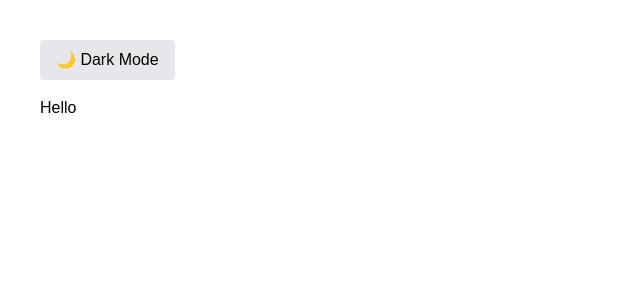
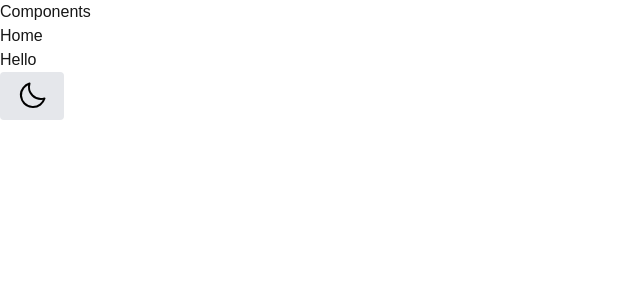
Before and after one commit to ArmanAhmedDev/kyden_ui, a Next.js app: page / in a window 1280 px wide. Shown: the top 300 px of the page, without its empty margins (0-640 px from the left). Built offline with nearby package versions, Linux system fonts and the light colour scheme.

Commit message:
fix: light and dark mode toggle not working correctly

```diff
--- a/src/app/(routes)/components/[components]/page.tsx
+++ b/src/app/(routes)/components/[components]/page.tsx
@@ -45,26 +45,6 @@ export default function ComponentDetailPage({
   if (error || !component) return <div className="p-6 text-red-500">{error || "Component not found"}</div>;
 
   return (
-    <div className="p-6 max-w-4xl">
-      <Link href="/components" className="text-sm text-blue-600 hover:underline mb-4 inline-block">
-        ← Back to all components
-      </Link>
-
-      <div className="flex items-center gap-3 mb-2">
-        <h1 className="text-3xl font-bold">{component.name}</h1>
-        <span className="text-xs bg-gray-200 text-gray-700 px-2 py-1 rounded font-mono">
-          &lt;{component.tag}&gt;
-        </span>
-      </div>
-
-      <div className="mt-6">
-        <h2 className="text-sm font-semibold text-gray-500 uppercase tracking-wider mb-2">
-          Component Code
-        </h2>
-        <pre className="bg-gray-900 text-gray-100 p-4 rounded-lg overflow-x-auto text-sm font-mono shadow">
-          <code>{component.tsxCode}</code>
-        </pre>
-      </div>
-    </div>
+   <div className=""></div>
   );
 }
--- a/src/app/(routes)/components/page.tsx
+++ b/src/app/(routes)/components/page.tsx
@@ -1,61 +1,17 @@
 "use client";
 
-import { useEffect, useState } from "react";
-import axios from "axios";
-import Link from "next/link";
-import Sidebar from "@/components/layout/SideBar";
-
-interface ComponentItem {
-  _id: string;
-  name: string;
-  tag: string;
-  tsxCode: string;
-}
+import ThemeToggle from "@/components/layout/ThemeToggle";
 
 export default function Page() {
-  const [components, setComponents] = useState<ComponentItem[]>([]);
-  const [loading, setLoading] = useState(true);
-  const [error, setError] = useState<string | null>(null);
-
-  useEffect(() => {
-    const fetchComponents = async () => {
-      try {
-        const response = await axios.get("/api/components");
-        setComponents(response.data.data);
-      } catch (err) {
-        console.error("Error fetching components:", err);
-        setError("Failed to load components");
-      } finally {
-        setLoading(false);
-      }
-    };
-
-    fetchComponents();
-  }, []);
-
-  if (loading) return <div className="p-4">Loading components...</div>;
-  if (error) return <div className="p-4 text-red-500">{error}</div>;
 
   return (
-    <div className="p-6">
+    <>
 
-        <Sidebar/>
-      <h1 className="text-2xl font-bold mb-4">Components</h1>
+     <div className="w-full h-screen bg-background dark:bg-foreground">
+          <h1 className="text-foreground dark:text-background">Hello</h1>
 
-      <div className="grid gap-4 md:grid-cols-2 lg:grid-cols-3">
-        {components.map((item) => (
-          <div key={item._id} className="border p-4 rounded-lg shadow-sm">
-            <h2 className="text-xl font-semibold">{item.name}</h2>
-            <p className="text-sm text-gray-500 mb-2">Tag: {item.tag}</p>
-            <pre className="bg-gray-100 p-2 rounded text-xs overflow-x-auto">
-              <code>{item.tsxCode}</code>
-            </pre>
-
-            <h1>{item._id}</h1>
-            <Link href={`/components/{_id}`}>Clieck</Link>
-          </div>
-        ))}
-      </div>
-    </div>
+          <ThemeToggle/>
+        </div>
+    </>
   );
 }
--- a/src/app/globals.css
+++ b/src/app/globals.css
@@ -1,4 +1,5 @@
 @import "tailwindcss";
+
 
 :root {
   --background: #ffffff;
@@ -6,6 +7,7 @@
 }
 
 @custom-variant dark (&:where(.dark, .dark *));
+
 
 @theme inline {
   --color-background: var(--background);
--- a/src/app/layout.tsx
+++ b/src/app/layout.tsx
@@ -1,7 +1,9 @@
 import type { Metadata } from "next";
 import { Geist, Geist_Mono } from "next/font/google";
 import "./globals.css";
-import Provider from "./provider";
+
+import { ThemeProvider } from "@/components/layout/theme-provider";
+import Header from "@/components/layout/Header";
 
 const geistSans = Geist({
   variable: "--font-geist-sans",
@@ -29,10 +31,18 @@ export default function RootLayout({
       suppressHydrationWarning
       className={`${geistSans.variable} ${geistMono.variable}`}
     >
-      <body className="min-h-screen antialiased">
-        <Provider>
-          {children}
-        </Provider>
+      <body className="min-h-screen antialiased  w-full h-screen ">
+
+         <ThemeProvider
+            attribute="class"
+            defaultTheme="light"
+            enableSystem
+            disableTransitionOnChange
+          >
+            <Header/>
+            {children}
+          </ThemeProvider>
+
       </body>
     </html>
   );
--- a/src/app/page.tsx
+++ b/src/app/page.tsx
@@ -1,12 +1,16 @@
 "use client";
 
-import ThemeToggle from "../components/layout/ThemeToggle";
+import ThemeToggle from "@/components/layout/ThemeToggle";
+import { useTheme } from "next-themes";
 
 export default function Home() {
+  const { theme, setTheme } = useTheme();
+
   return (
-    <div className="bg-white dark:bg-black text-black dark:text-white p-10 min-h-screen">
-      <ThemeToggle />
-      <p className="mt-4">Hello</p>
+    <div className="w-full h-screen bg-background dark:bg-foreground">
+      <h1 className="text-foreground dark:text-background">Hello</h1>
+
+      <ThemeToggle/>
     </div>
   );
 }
--- a/src/app/provider.tsx
+++ /dev/null
@@ -1,15 +0,0 @@
-"use client";
-
-import { ThemeProvider } from "next-themes";
-
-export default function Provider({
-  children,
-}: {
-  children: React.ReactNode;
-}) {
-  return (
-    <ThemeProvider attribute="class" defaultTheme="light" enableSystem>
-  {children}
-</ThemeProvider>
-  );
-}
--- /dev/null
+++ b/src/components/layout/Header.tsx
@@ -0,0 +1,26 @@
+"use client"
+
+import Link from "next/link"
+import Search from "../ui/Search"
+import ThemeToggle from "./ThemeToggle"
+
+export default function Header() {
+    return (
+        <>
+
+         <header className="bg-background dark:bg-foreground text-foreground dark:text-background">
+
+            <nav>
+                <ul>
+                    <li>
+                        <Link href={'/components'}>Components</Link>
+                    </li>
+                    <li>
+                        <Link href={'/'}>Home</Link>
+                    </li>
+                </ul>
+            </nav>
+         </header>
+        </>
+    )
+}
--- a/src/components/layout/Navbar.tsx
+++ /dev/null
@@ -1,8 +0,0 @@
-export default function Navbar () {
-    return(
-        <>
-
-        <div className="">This is navbar</div>
-        </>
-    )
-}
--- a/src/components/layout/ThemeToggle.tsx
+++ b/src/components/layout/ThemeToggle.tsx
@@ -19,7 +19,7 @@ export default function ThemeToggle() {
       onClick={() => setTheme(theme === "dark" ? "light" : "dark")}
       className="px-4 py-2 rounded bg-gray-200 dark:bg-gray-800 text-black dark:text-white"
     >
-      {theme === "dark" ? "☀️ Light Mode" : "🌙 Dark Mode"}
+      {theme === "dark" ? <svg xmlns="http://www.w3.org/2000/svg" width="32" height="32" fill="#000000" viewBox="0 0 256 256"><path d="M120,40V16a8,8,0,0,1,16,0V40a8,8,0,0,1-16,0Zm72,88a64,64,0,1,1-64-64A64.07,64.07,0,0,1,192,128Zm-16,0a48,48,0,1,0-48,48A48.05,48.05,0,0,0,176,128ZM58.34,69.66A8,8,0,0,0,69.66,58.34l-16-16A8,8,0,0,0,42.34,53.66Zm0,116.68-16,16a8,8,0,0,0,11.32,11.32l16-16a8,8,0,0,0-11.32-11.32ZM192,72a8,8,0,0,0,5.66-2.34l16-16a8,8,0,0,0-11.32-11.32l-16,16A8,8,0,0,0,192,72Zm5.66,114.34a8,8,0,0,0-11.32,11.32l16,16a8,8,0,0,0,11.32-11.32ZM48,128a8,8,0,0,0-8-8H16a8,8,0,0,0,0,16H40A8,8,0,0,0,48,128Zm80,80a8,8,0,0,0-8,8v24a8,8,0,0,0,16,0V216A8,8,0,0,0,128,208Zm112-88H216a8,8,0,0,0,0,16h24a8,8,0,0,0,0-16Z"></path></svg> : <svg xmlns="http://www.w3.org/2000/svg" width="32" height="32" fill="#000000" viewBox="0 0 256 256"><path d="M233.54,142.23a8,8,0,0,0-8-2,88.08,88.08,0,0,1-109.8-109.8,8,8,0,0,0-10-10,104.84,104.84,0,0,0-52.91,37A104,104,0,0,0,136,224a103.09,103.09,0,0,0,62.52-20.88,104.84,104.84,0,0,0,37-52.91A8,8,0,0,0,233.54,142.23ZM188.9,190.34A88,88,0,0,1,65.66,67.11a89,89,0,0,1,31.4-26A106,106,0,0,0,96,56,104.11,104.11,0,0,0,200,160a106,106,0,0,0,14.92-1.06A89,89,0,0,1,188.9,190.34Z"></path></svg>}
     </button>
   );
 }
--- /dev/null
+++ b/src/components/layout/theme-provider.tsx
@@ -0,0 +1,11 @@
+"use client"
+
+import * as React from "react"
+import { ThemeProvider as NextThemesProvider } from "next-themes"
+
+export function ThemeProvider({
+  children,
+  ...props
+}: React.ComponentProps<typeof NextThemesProvider>) {
+  return <NextThemesProvider {...props}>{children}</NextThemesProvider>
+}
--- /dev/null
+++ b/src/components/ui/Search.tsx
@@ -0,0 +1,9 @@
+export default function Search(){
+    return(
+        <>
+        <div className="">
+            search
+        </div>
+        </>
+    )
+}
```
